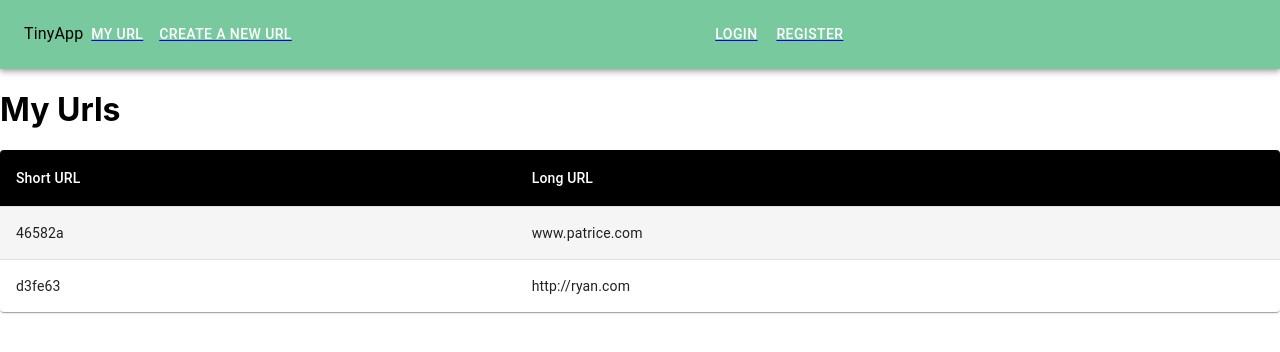
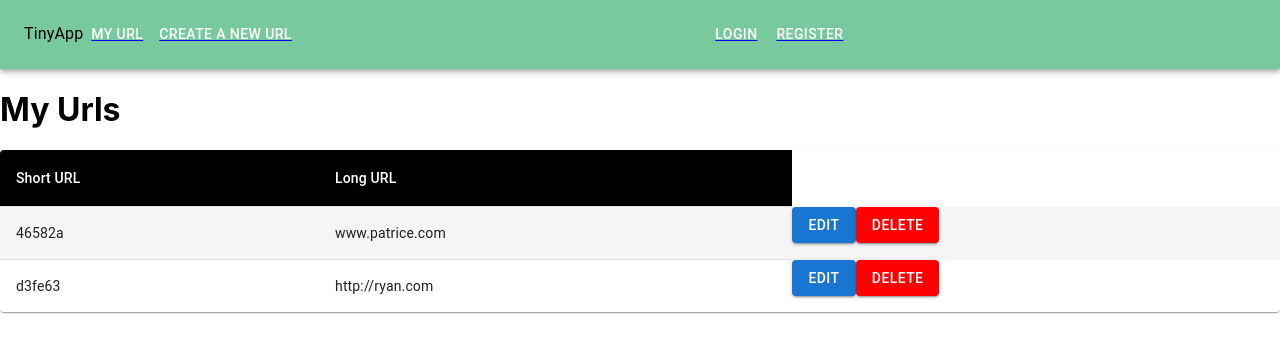
Before and after one commit to patriceandrea/tinyapp-2.0, a React (Create React App) app in the folder client/: page /myurls in a window 1280 px wide. Shown: the top 352 px of the page. Built offline with nearby package versions, Linux system fonts and the light colour scheme.

Commit message:
add a edit and delete button

```diff
--- a/client/src/Components/TableData.tsx
+++ b/client/src/Components/TableData.tsx
@@ -7,7 +7,9 @@ import TableContainer from '@mui/material/TableContainer';
 import TableHead from '@mui/material/TableHead';
 import TableRow from '@mui/material/TableRow';
 import Paper from '@mui/material/Paper';
-
+import Button from '@mui/material/Button';
+import Stack from '@mui/material/Stack';
+import { Box } from '@mui/material';
 
 export interface ITableDataProps { }
 
@@ -56,7 +58,7 @@ const TableData: React.FunctionComponent<ITableDataProps> = (props) => {
         <TableHead>
           <TableRow>
             <StyledTableCell>Short URL</StyledTableCell>
-            <StyledTableCell >Long URL</StyledTableCell>
+            <StyledTableCell>Long URL</StyledTableCell>
           </TableRow>
         </TableHead>
         <TableBody>
@@ -66,12 +68,19 @@ const TableData: React.FunctionComponent<ITableDataProps> = (props) => {
                 {row.shortUrl}
               </StyledTableCell>
               <StyledTableCell>{row.longUrl}</StyledTableCell>
-
+              <Stack spacing={2} direction="row">
+                <Box mt={0.9}>
+                  <Button variant="contained" href="newurls" >
+                    Edit
+                  </Button>
+                  <Button variant="contained" style={{ background: 'red' }}>Delete</Button>
+                </Box>
+              </Stack>
             </StyledTableRow>
           ))}
         </TableBody>
       </Table>
-    </TableContainer>
+    </TableContainer >
   );
 };
 
```
